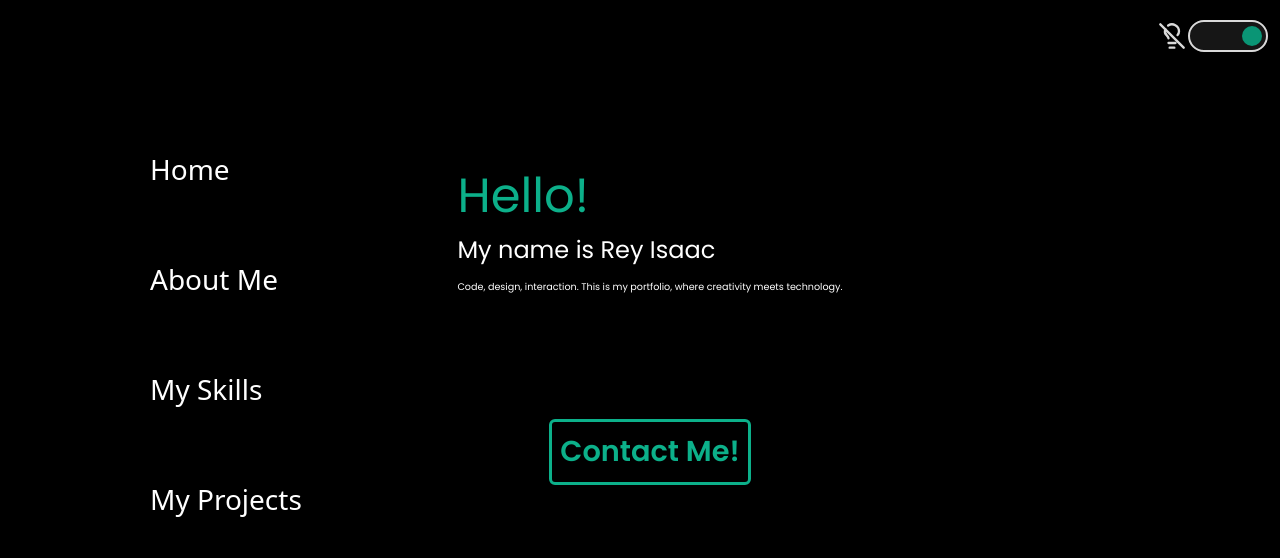
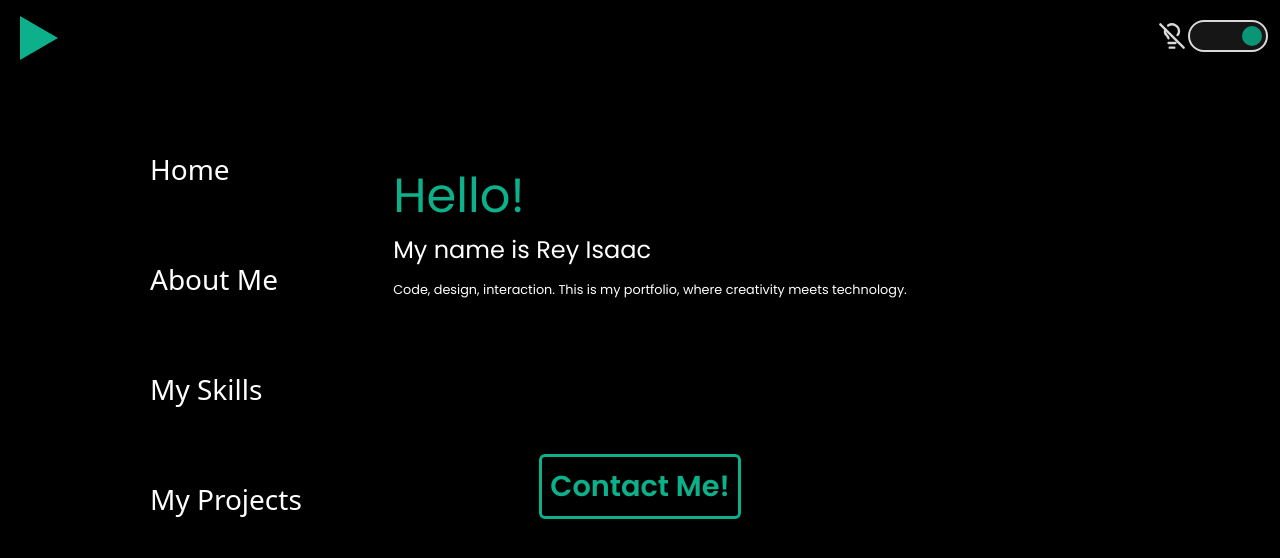
Before and after one commit to ReyOrdonez/MiPortafolio, a Next.js app: page / in a window 1280 px wide. Shown: the top 558 px of the page. Built offline with nearby package versions, Linux system fonts and the light colour scheme.

Commit message:
refactor fonts: apply global settings

```diff
--- a/app/globals.css
+++ b/app/globals.css
@@ -4,16 +4,16 @@
 
 @layer base {
   h1 {
-    @apply text-[3rem]  text-left;
+    @apply text-[3rem]  text-left font-poppins;
   }
   h2 {
-    @apply text-[1.5rem]  text-left;
+    @apply text-[1.5rem]  text-left font-poppins;
   }
   h3 {
-    @apply text-[0.6rem]  text-left;
+    @apply text-[0.8rem]  text-left font-poppins;
   }
   p {
-    @apply text-sm/7;
+    @apply text-sm/7 font-inter;
   }
   label {
     @apply text-myGreen;
--- a/app/layout.js
+++ b/app/layout.js
@@ -1,25 +1,34 @@
 "use client";
 
-import { Inter } from "next/font/google";
+import { Inter, Poppins } from "next/font/google";
 import "./globals.css";
 import { Provider } from "react-redux";
 import store from "../redux/store";
 import NavBar from "@/components/navBar/navBar";
 import NavBarMobile from "@/components/navBarMobile/navBarMobile";
 
-const inter = Inter({ subsets: ["latin"] });
+const poppins = Poppins({
+  subsets: ["latin"],
+  weight: ["400"],
+  variable: "--font-poppins",
+});
+const inter = Inter({
+  subsets: ["latin"],
+  weight: ["400"],
+  variable: "--font-inter",
+});
 
 export default function RootLayout({ children }) {
   return (
     <Provider store={store}>
-      <html lang="en">
-        <body className={`${inter.className}antialiased  bg-black`}>
+      <html lang="en" className={`${poppins.variable} ${inter.variable}`}>
+        <body className={`antialiased  bg-black`}>
           <NavBar
             className={
               "hidden lg:flex ml-[150px] fixed top-1/2 -translate-y-1/2 -mt-16 space-y-16"
             }
           />
-          <NavBarMobile className={`lg:hidden ${inter.className}`} />
+          <NavBarMobile />
           {children}
         </body>
       </html>
--- a/app/page.js
+++ b/app/page.js
@@ -1,53 +1,17 @@
 "use client";
 
+import Main from "@/components/main/main";
+import AboutMe from "@/components/aboutMe/aboutMe";
 import ToggleThemeButtonMobile from "@/components/toggleThemeButtonMobile/toggleThemeButtonMobile";
-import ContactButton from "@/components/contactButton/contactButton";
 
 import { Poppins, Inter } from "next/font/google";
-const poppins = Poppins({ subsets: ["latin"], weight: ["400"] });
-const inter = Inter({ subsets: ["latin"], weight: ["400"] });
 
 export default function Home() {
   return (
     <div className="text-center text-white snap-y overflow-y-scroll snap-mandatory h-screen">
       <ToggleThemeButtonMobile className="fixed top-0 right-0 mt-4" />
-      <main
-        id="Home"
-        className={`h-screen flex flex-col items-center ${poppins.className} text-center snap-center`}
-      >
-        <div className="max-w-screen-sm ml-5 mt-40">
-          <h1 className="text-myGreen">Hello!</h1>
-          <h2>My name is Rey Isaac</h2>
-          <h3 className="mt-3 mb-12">
-            Code, design, interaction. This is my portfolio, where creativity
-            meets technology.
-          </h3>
-          <ContactButton className="text-[1.8rem] mb-44 p-2 mt-[20%]" />
-        </div>
-      </main>
-      <section
-        id="About"
-        className={`h-screen ml-5 pb-5 ${inter.className} text-left snap-center flex flex-col justify-center`}
-      >
-        <h2 className={` ${poppins.className} pb-8`}>About me</h2>
-        <div className="flex flex-col gap-12">
-          <p>
-            I’m <label>Frontend Developer</label> with experience in{" "}
-            <label>React, Redux, Next.js</label>. I also have knowledge of{" "}
-            <label>TypeScript</label>.
-          </p>
-          <p>
-            I'm passionate about building <label>dynamic</label> and{" "}
-            <label>minimalist</label> web <label>applications </label>and I’m
-            always looking for opportunities to grow.
-          </p>
-          <p>
-            Currenty I’m studying on my own at home, I'm always working to
-            improve my skills.
-          </p>
-          <p>Feel free to explore my projects.</p>
-        </div>
-      </section>
+      <Main />
+      <AboutMe />
     </div>
   );
 }
--- /dev/null
+++ b/components/aboutMe/aboutMe.js
@@ -0,0 +1,31 @@
+import React from "react";
+
+const AboutMe = () => {
+  return (
+    <section
+      id="About"
+      className={`h-screen ml-5 pb- text-left snap-center flex flex-col justify-center`}
+    >
+      <h2 className={` pb-8`}>About me</h2>
+      <div className="flex flex-col gap-12">
+        <p>
+          I’m <label>Frontend Developer</label> with experience in{" "}
+          <label>React, Redux, Next.js</label>. I also have knowledge of{" "}
+          <label>TypeScript</label>.
+        </p>
+        <p>
+          I'm passionate about building <label>dynamic</label> and{" "}
+          <label>minimalist</label> web <label>applications </label>and I’m
+          always looking for opportunities to grow.
+        </p>
+        <p>
+          Currenty I’m studying on my own at home, I'm always working to improve
+          my skills.
+        </p>
+        <p>Feel free to explore my projects.</p>
+      </div>
+    </section>
+  );
+};
+
+export default AboutMe;
--- /dev/null
+++ b/components/main/main.js
@@ -0,0 +1,24 @@
+import React from "react";
+
+import ContactButton from "@/components/contactButton/contactButton";
+
+const Main = () => {
+  return (
+    <main
+      id="Home"
+      className={`h-screen flex flex-col items-center text-center snap-center`}
+    >
+      <div className="max-w-screen-sm mt-40">
+        <h1 className="text-myGreen ml-5">Hello!</h1>
+        <h2 className="ml-5">My name is Rey Isaac</h2>
+        <h3 className="mt-3 mb-12 ml-5">
+          Code, design, interaction. This is my portfolio, where creativity
+          meets technology.
+        </h3>
+        <ContactButton className="ml-0 text-[1.8rem] mb-44 p-2 mt-[20%]" />
+      </div>
+    </main>
+  );
+};
+
+export default Main;
--- a/components/navBarMobile/navBarMobile.js
+++ b/components/navBarMobile/navBarMobile.js
@@ -1,17 +1,17 @@
 "use client";
 import { useState } from "react";
 
-const NavBarMobile = ({ className }) => {
+const NavBarMobile = () => {
   const [open, setOpen] = useState(false);
 
   return (
     <div
-      className={` z-40 fixed flex ${className} transform transition-left duration-[120ms] ease-in left-[-70%] ${
+      className={` z-40 fixed flex transform transition-left duration-[120ms] ease-in left-[-70%] ${
         open == false ? "left-[-70%]" : "left-[0]"
       }`}
     >
       <div
-        className={`opacity-90 flex flex-col text-white bg-darkTheme p-12 h-screen w-[70vw]`}
+        className={`opacity-90 flex flex-col text-white bg-darkTheme p-12 h-screen w-[70vw] font-inter`}
       >
         <a className="group mb-12 text-[20px] hover:text-myGreen">
           Home
--- a/tailwind.config.mjs
+++ b/tailwind.config.mjs
@@ -10,12 +10,13 @@ export default {
       colors: {
         myGreen: "#0CB08A",
       },
-      borderWidth: {
-        3: "3px",
-      },
       backgroundColor: {
         darkTheme: "#0B0B0B",
         myGray: "#1A1A1A",
+      },
+      fontFamily: {
+        poppins: ["var(--font-poppins)", "sans-serif"],
+        inter: ["var(--font-inter)", "arial"],
       },
     },
   },
```
